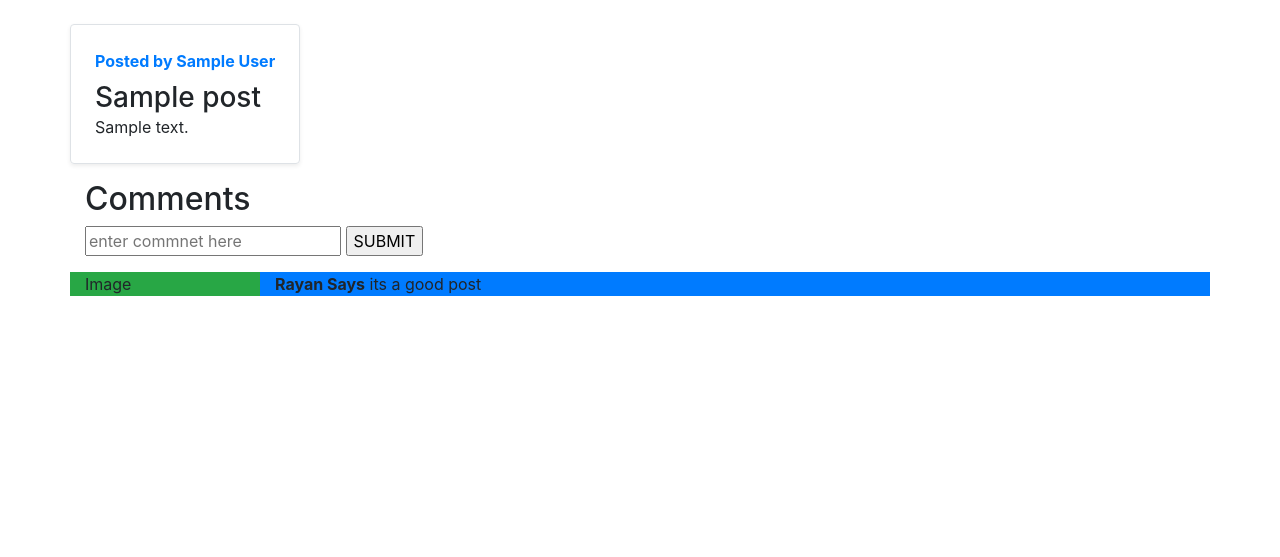
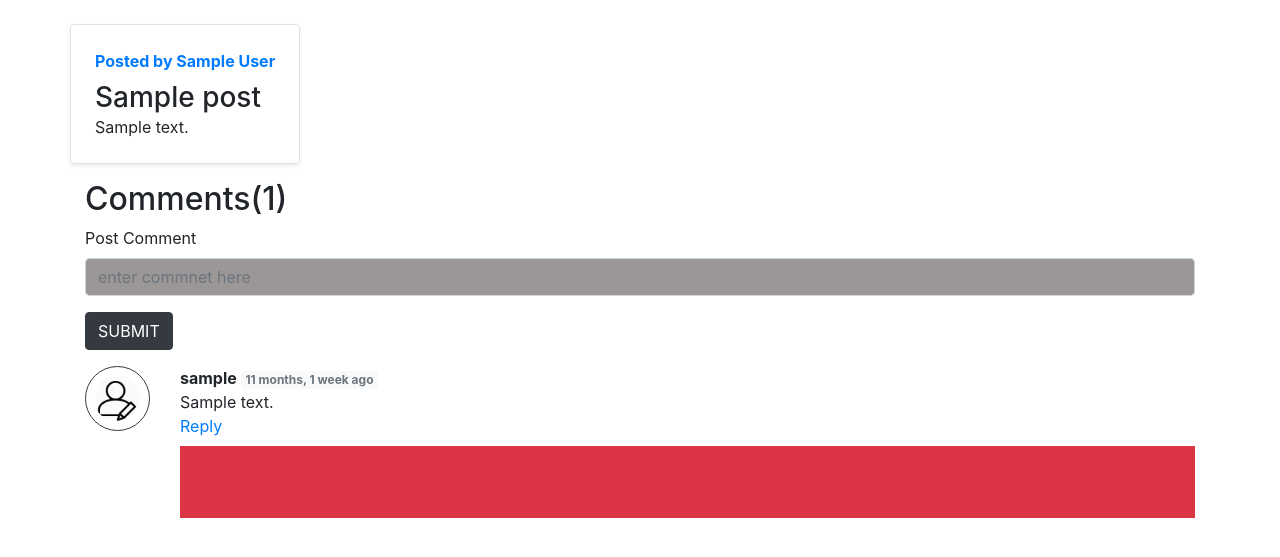
Before and after one commit to rayanserrao/Django-MiniBlog, a Django app: page /blogs/1 in a window 1280 px wide. Shown: the part 56-613 px from the top of the page. Run offline with Django 3.2, Linux system fonts and the light colour scheme; tables that the repository leaves empty hold one stand-in row (values such as "Sample post").

Commit message:
added xomment section and reply section but replies need to be uder particulr commnet

```diff
--- a/blog/templates/blogs.html
+++ b/blog/templates/blogs.html
@@ -1,4 +1,6 @@
 {% extends 'base.html' %}
+{% load static %}
+{% load humanize %}
 {% block title %}
 Blog home
 {% endblock title %}
@@ -10,7 +12,7 @@
 
 
     <div class="col p-4 d-flex flex-column position-static">
-    <strong class="d-inline-block mb-2 text-primary"> Posted by {{posts.author}}</strong>
+        <strong class="d-inline-block mb-2 text-primary "> Posted by {{posts.author}}</strong>
         <h3 class="mb-0">{{posts.title}}</h3>
         <!-- <div class="mb-1 text-muted"></div> -->
         <p class="card-text mb-auto">{{posts.desc}}</p>
@@ -18,19 +20,76 @@
     </div>
 </div>
 <div class="container mt-3">
-    <h2>Comments</h2>
+    <h2>Comments({{comments.count}})</h2>
     <form action="/postcomment/" method="POST">
         {% csrf_token %}
-    <input type="text" name="comment" placeholder="enter commnet here" id="">
+        <div class="form-group">
+            <label for="commentname">Post Comment</label>
+            <input type="text" class="form-control" name="comment" placeholder="enter commnet here" required id="">
+        </div>
         <input type="hidden" name="postid" value="{{posts.id}}">
-    <input type="submit" value="SUBMIT" name="" id="">
+        <input type="hidden" name="parentsno" value="">
+        <input type="submit" class="btn btn-dark" value="SUBMIT" name="" id="">
+
+
 
 
     </form>
+    {% for comment in comments %}
     <div class="row my-3">
-        <div class="col-md-2 bg-success ">Image</div>
-        <div class="col-md-10 bg-primary"><b>Rayan Says</b> its a good post</div>
+        <div class="col-md-1  ">
+            <img class="rounded mx-auto d-block w-100 p-2 border border-dark rounded-pill"
+                src="{% static 'images/user.png' %}" alt="user">
+        </div>
+        <div class="col-md-11"><b>{{comment.user.username}} </b>
+            <small class="text-muted text-dark badge badge-light  "> {{comment.time_posted | naturaltime}}</small>
+            <div>{{comment.comment}}
+
+            </div>
+
+
+            <div class="reply mx-0">
+
+                <a  data-toggle="collapse" href="#replybox{{comment.sno}}" role="button"
+                    aria-expanded="false" aria-controls="replybox{{comment.sno}}">
+                    Reply
+                </a>
+
+
+                <div class="collapse" id="replybox{{comment.sno}}">
+                    <div class="card card-body my-2">
+
+                        <form action="/postcomment/" method="POST">
+                            {% csrf_token %}
+                            <div class="form-group">
+                                <label for="commentname">Post Reply</label>
+                                <input type="text" class="form-control" name="comment" placeholder="enter commnet here" required id="">
+                                <input type="hidden" name="parentsno" value="{{comment.sno}}">
+                            </div>
+                            <input type="hidden" name="postid" value="{{posts.id}}">
+                            <input type="submit" class="btn btn-dark" value="SUBMIT" name="" id="">
+
+
+
+
+                        </form>
+
                     </div>
                 </div>
 
+                <div class="replies bg-danger mt-2">
+                    <br>
+                    <br>
+                    <br>
+                </div>
+            </div>
+
+
+        </div>
+    </div>
+    {% endfor %}
+</div>
+
+
+
 {% endblock content %}
--- a/blog/views.py
+++ b/blog/views.py
@@ -17,8 +17,9 @@
 
 def blogs(request,blogid):
     posts= Post.objects.get(id=blogid)
-    comment = BlogComment.objects.filter(post=posts)
-    return render(request,'blogs.html',{'posts':posts,'comment':comment})
+    comments = BlogComment.objects.filter(post=posts,parent=None)
+    replies = BlogComment.objects.filter(post=posts).exclude(parent=None)
+    return render(request,'blogs.html',{'posts':posts,'comments':comments})
 
 #comments
 def postcomment(request):
@@ -27,11 +28,25 @@
         user = request.user
         postid  = request.POST.get('postid')
         post = Post.objects.get(id=postid)
+        parentsno  = request.POST.get('parentsno')
+        if parentsno =="":    # if parent sno is blank then it is commnet
+
+            comment = BlogComment(comment=comment,user=user,post=post)
+
+            comment.save()
+            messages.success(request,"Comment added succesfully")
+
+        else:  # if parentsno is not blank then it is reply
+            parent = BlogComment.objects.get(sno=parentsno)
+            comment = BlogComment(comment=comment,user=user,post=post,parent=parent)
+
+
+
         # parent
 
-        comment = BlogComment(comment=comment,user=user,post=post)
-        comment.save()
-        messages.success(request,"comment added succesfully")
+
+            comment.save()
+            messages.success(request,"Reply added succesfully")
 
     return redirect(f'/blogs/{post.id}')
 
--- a/miniblog/settings.py
+++ b/miniblog/settings.py
@@ -39,7 +39,9 @@
     'django.contrib.sessions',
     'django.contrib.messages',
     'django.contrib.staticfiles',
-    'blog'
+    'blog',
+    # to show what time ago comments were posted
+    'django.contrib.humanize',
 ]
 
 MIDDLEWARE = [
```
Also changed, not shown: blog/static/images/user.png (added). Lines whose indentation alone changed are shown as unchanged.
